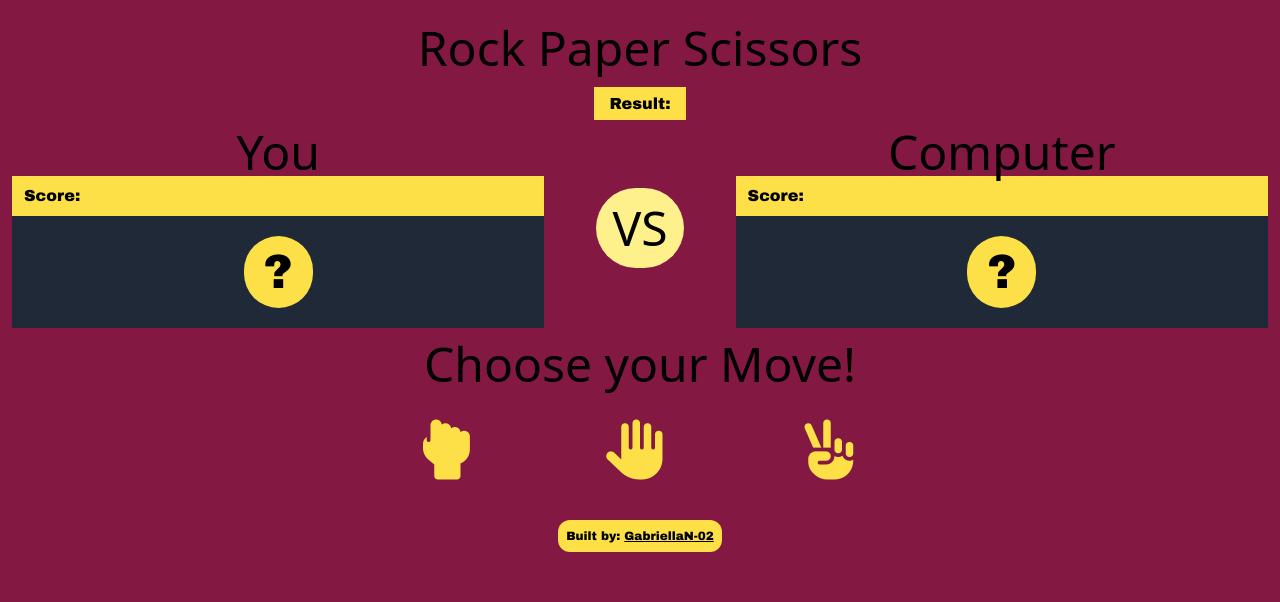
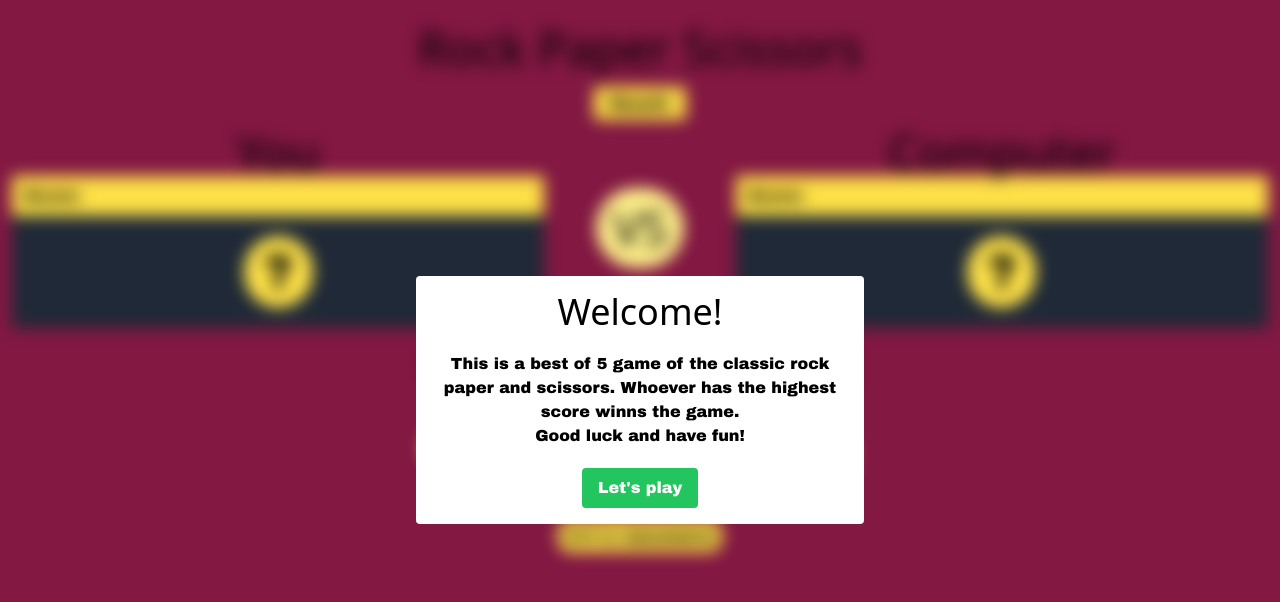
Before and after one commit to GabriellaN-02/Rock-Paper-Scissor, a plain HTML site: page game.html in a window 1280 px wide. Drawn offline with nearby package versions, Linux system fonts and the light colour scheme; a web font is replaced by a local one.

Commit message:
added opening modal, for game rules

```diff
--- a/game.html
+++ b/game.html
@@ -17,17 +17,19 @@
     </style>
     <script src="game.js" defer></script>
   </head>
-  <body class="bg-pink-900 py-6 container mx-auto">
-    <!-- <section id="rules" class="bg-white text-center rounded  p-4 ">
-      <h1>Welcome!</h1>
-      <p>This is a best pf 5 game of the classic rock paper scissors. Whoever gets the highest score in those 5 games wins!</p>
-      <p>Good luck, and have fun!</p>
-    </section> -->
+  <body class="bg-pink-900">
+    <section id="rules" class="bg-white text-center rounded p-4 fixed top-1/2 left-1/2 transform -translate-x-1/2 -translate-y-1/2 z-50 w-[60%] max-w-md">
+      <h1 class="text-4xl mb-5">Welcome!</h1>
+      <p>This is a best of 5 game of the classic rock paper and scissors. Whoever has the highest score winns the game.</p>
+      <p>Good luck and have fun!</p>
+      <button onclick="startGame()" class="mt-5 bg-green-500 text-white px-4 py-2 rounded hover:bg-blue-700">Let's play</button>
+    </section>
+
+    <div id="body" class="py-6 container mx-auto filter blur">
       <header class="text-center">
         <h1 class="mb-5 text-4xl lg:text-5xl 2xl:text-6xl">Rock Paper Scissors</h1>
         <span id="mainResult" class="bg-yellow-300 py-2 px-4">Result:</span>
       </header>
-
       <main class="lg:flex items-center justify-around gap-10">
         <!-- Player -->
         <div class="p-3 flex-1">
@@ -61,6 +63,7 @@
       <footer class="mx-auto bg-yellow-300 p-2 w-fit mt-10 text-xs rounded-xl">
         <p>Built by: <a href="https://github.com/GabriellaN-02" target="_blank" class="underline">GabriellaN-02</a></p>
       </footer>
+    </div>
   </body>
 </html>
 
--- a/game.js
+++ b/game.js
@@ -98,6 +98,7 @@ async function playAgain() {
   });
 }
 
+// best of 5 games
 async function game() {
   for (let i = 1; i <= 5; i++) {
     const playerChoice = await playerMove();
@@ -140,5 +141,14 @@ async function game() {
     alert("Thank you for playing!");
   }
 }
+// start game modal
+function startGame() {
+  const rulesSection = document.getElementById("rules");
+  const body = document.getElementById("body");
 
-game();
+  rulesSection.classList.add("hidden");
+
+  body.classList.remove("blur");
+
+  game();
+}
```
Lines whose indentation alone changed are shown as unchanged.
